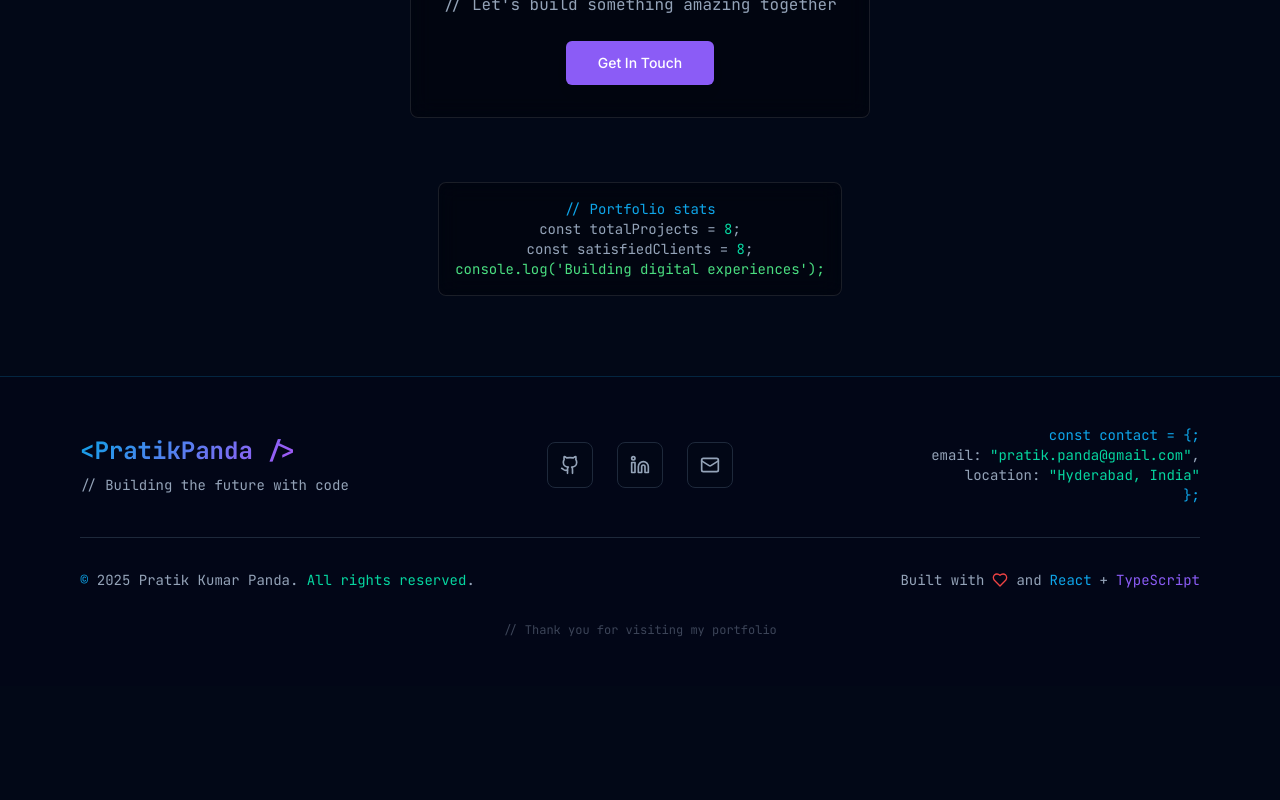
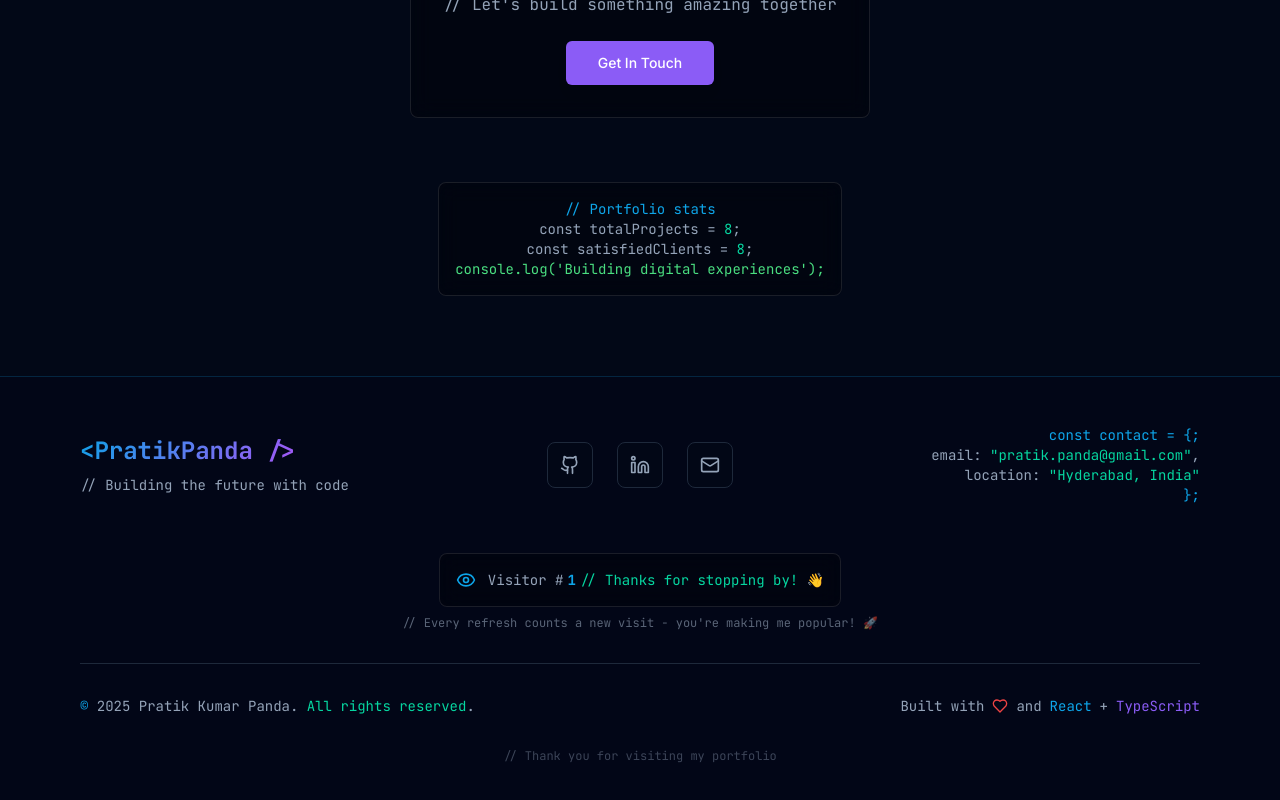
Before and after one commit to PratikPanda0/panda-ai-portfolio, a React (Vite) app: page /freelance in a window 1280 px wide. Shown: the part 1921-2721 px from the top of the page. Before the commit the page ends 2607 px from the top, so only its background shows below. Built offline with nearby package versions, Linux system fonts and the light colour scheme.

Commit message:
Add visitor counter to footer
Added a visitor counter to the footer, which increments on page refresh, along with a related message.

```diff
--- a/src/components/Footer.tsx
+++ b/src/components/Footer.tsx
@@ -1,8 +1,10 @@
 
-import { Github, Linkedin, Mail, Heart } from 'lucide-react';
+import { Github, Linkedin, Mail, Heart, Eye } from 'lucide-react';
+import { useVisitorCounter } from '@/hooks/useVisitorCounter';
 
 const Footer = () => {
   const currentYear = new Date().getFullYear();
+  const visitorCount = useVisitorCounter();
 
   const socialLinks = [
     {
@@ -76,6 +78,21 @@ const Footer = () => {
           </div>
         </div>
 
+        {/* Visitor Counter Section */}
+        <div className="mt-12 text-center">
+          <div className="inline-flex items-center gap-3 p-4 rounded-lg glass-effect border border-dev-primary/20">
+            <Eye className="h-5 w-5 text-dev-primary animate-pulse" />
+            <div className="font-mono text-sm">
+              <span className="text-muted-foreground">Visitor #</span>
+              <span className="text-dev-primary font-bold mx-1">{visitorCount.toLocaleString()}</span>
+              <span className="text-dev-accent">// Thanks for stopping by! 👋</span>
+            </div>
+          </div>
+          <p className="text-xs text-muted-foreground/60 mt-2 font-mono">
+            // Every refresh counts a new visit - you're making me popular! 🚀
+          </p>
+        </div>
+
         {/* Bottom bar */}
         <div className="border-t border-border mt-8 pt-8">
           <div className="flex flex-col md:flex-row justify-between items-center gap-4">
--- /dev/null
+++ b/src/hooks/useVisitorCounter.tsx
@@ -0,0 +1,21 @@
+
+import { useState, useEffect } from 'react';
+
+export const useVisitorCounter = () => {
+  const [visitorCount, setVisitorCount] = useState(0);
+
+  useEffect(() => {
+    // Get current count from localStorage
+    const currentCount = localStorage.getItem('visitorCount');
+    const count = currentCount ? parseInt(currentCount, 10) : 0;
+
+    // Increment count on each page load/refresh
+    const newCount = count + 1;
+    setVisitorCount(newCount);
+
+    // Store updated count
+    localStorage.setItem('visitorCount', newCount.toString());
+  }, []);
+
+  return visitorCount;
+};
```
